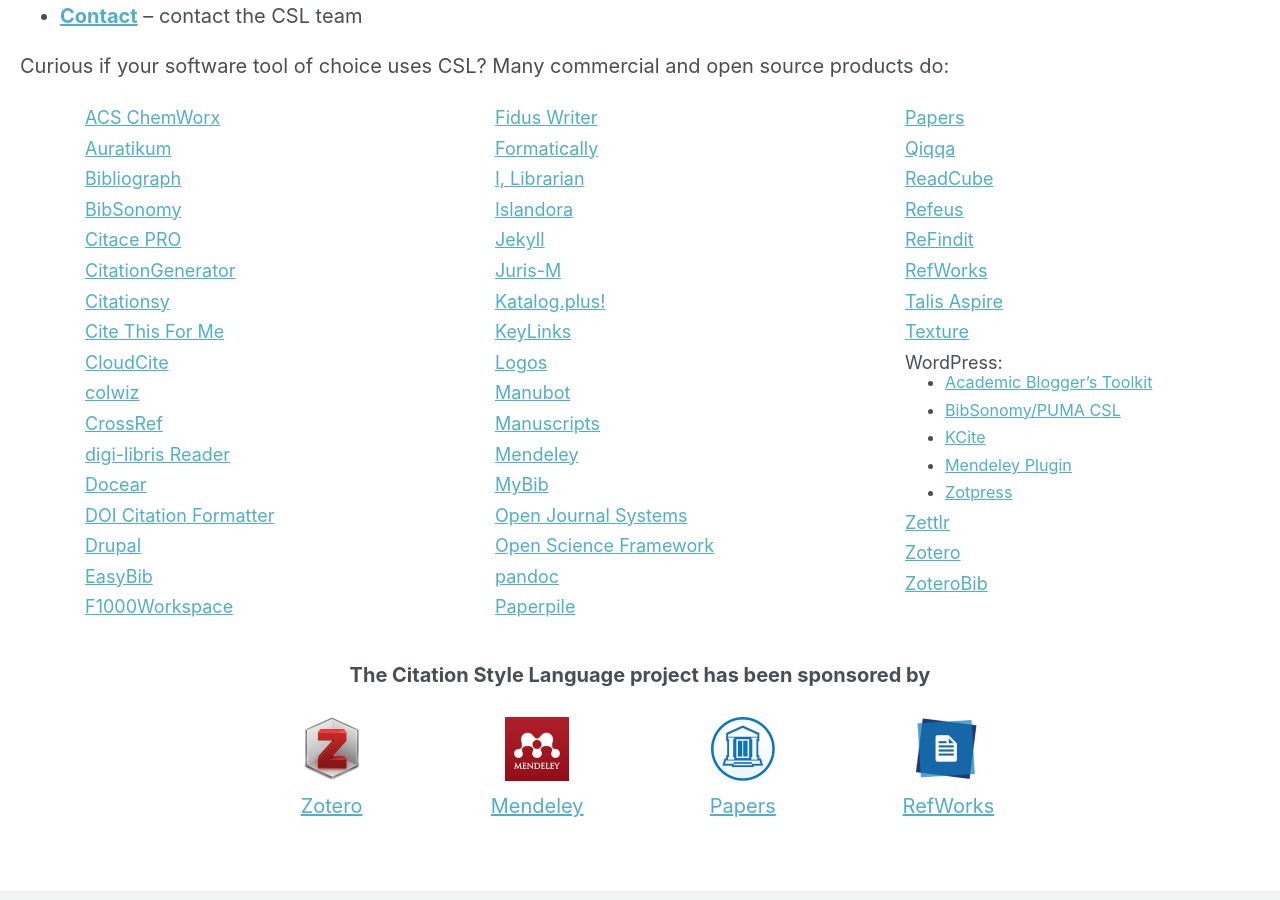
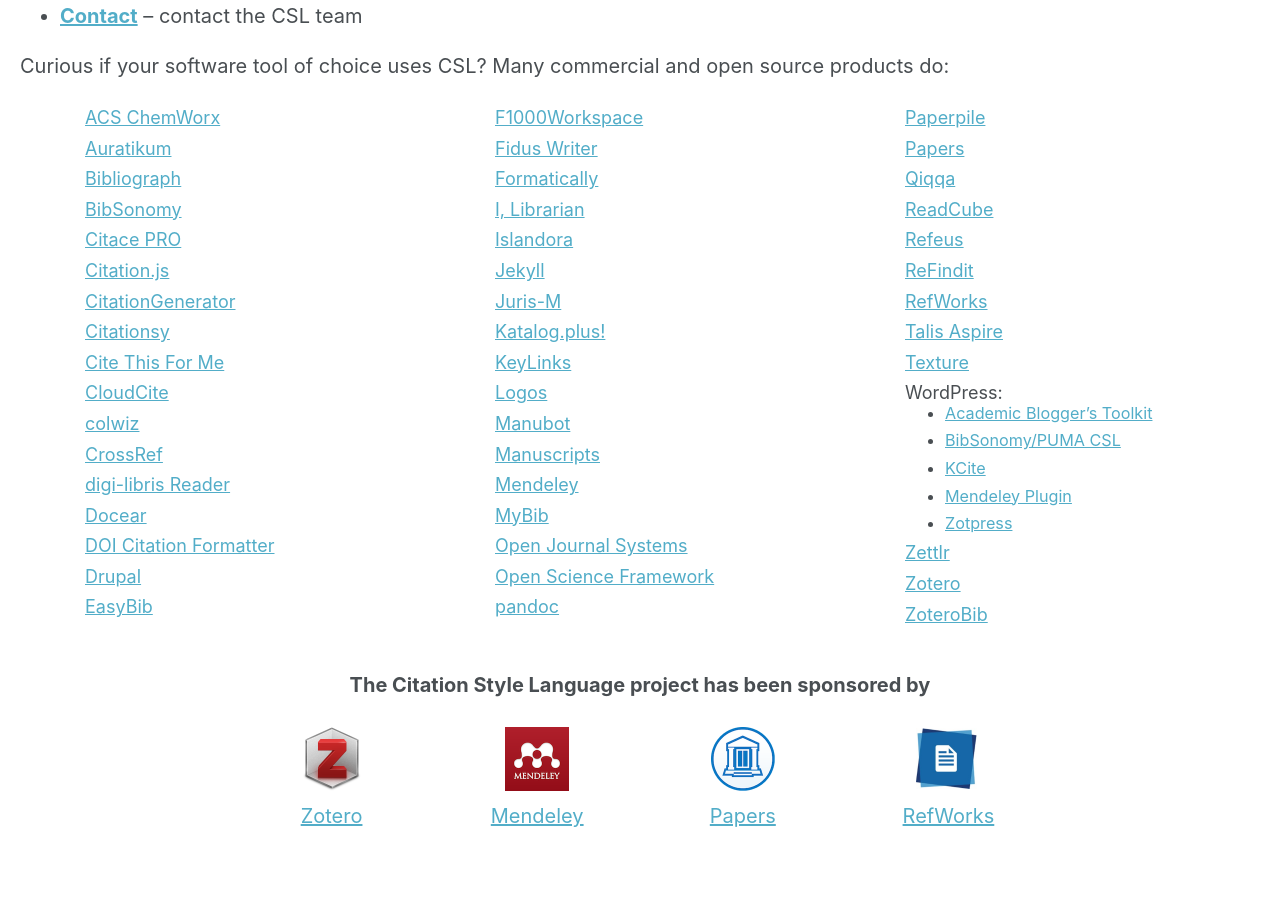
Before and after one commit to citation-style-language/citation-style-language.github.io, a Jekyll site: the page built from _pages/index.md, in a window 1280 px wide and 900 px high, scrolled down 698 px. Built offline with Jekyll 4.4.1, drawn with Linux system fonts in a browser that asks for light colours; the list of posts is cut into pages by our own code.

Commit message:
Add link to Citation.js

```diff
--- a/_pages/index.md
+++ b/_pages/index.md
@@ -18,6 +18,8 @@
     url: http://www.bibsonomy.org/
   - title: Citace PRO
     url: http://www.citace.com/citace-pro/
+  - title: Citation.js
+    url: https://citation.js.org/
   - title: CitationGenerator
     url: https://www.citationgenerator.com/
   - title: Citationsy
```
